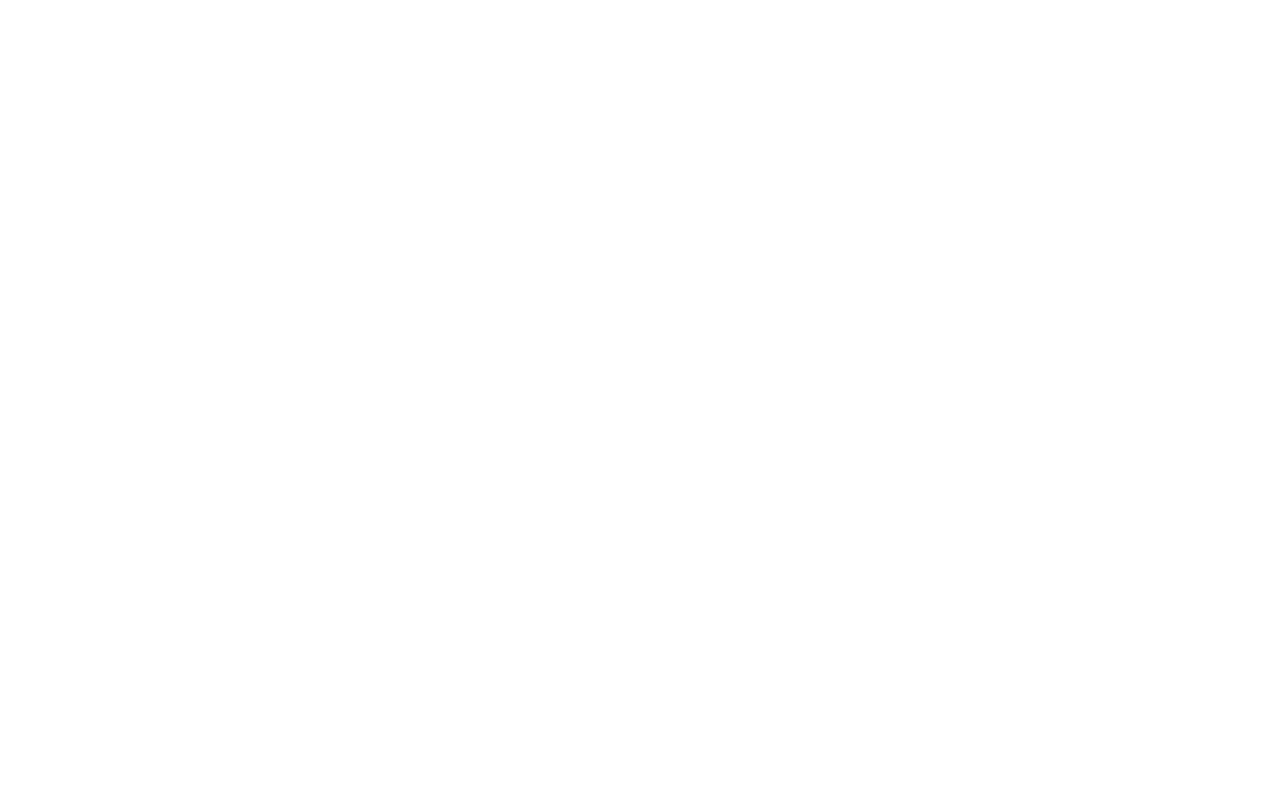
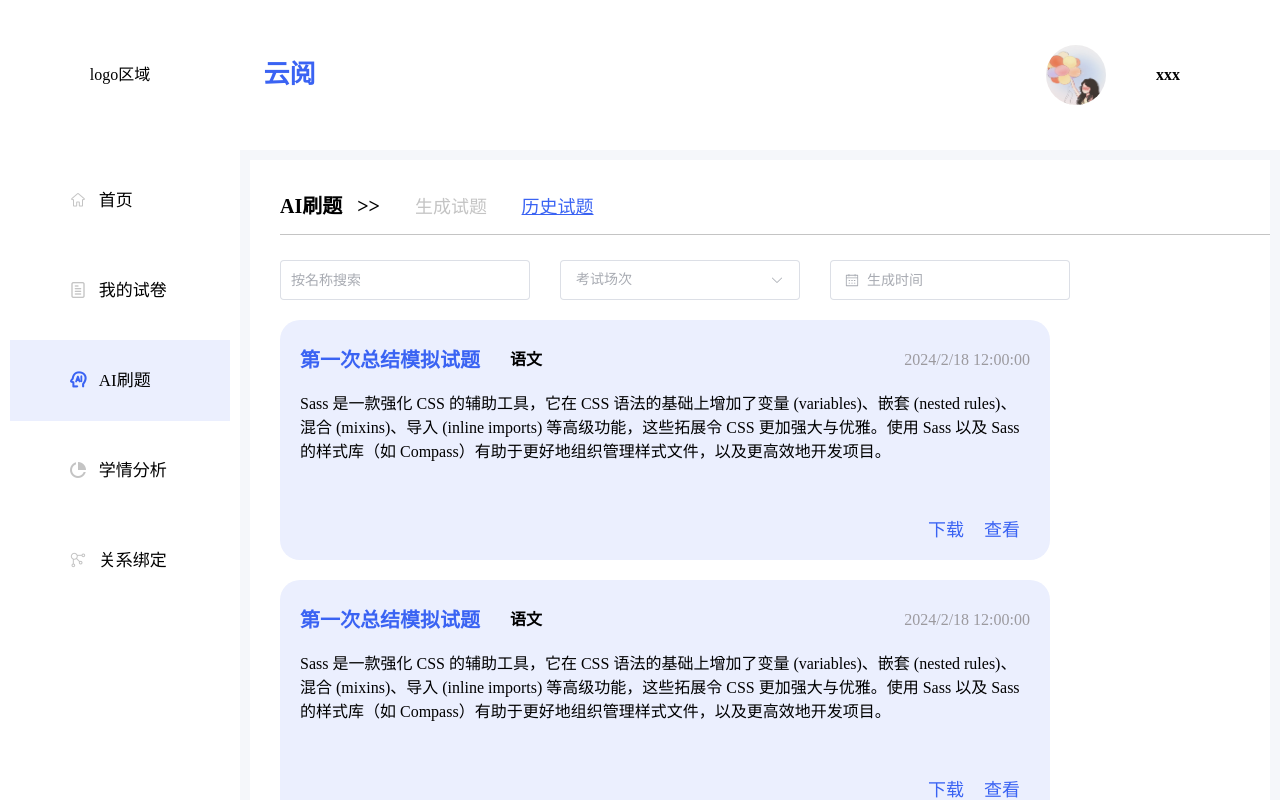
Before and after one commit to lxh0113/gradingSystem, a Vue app: page /student/ai/history in a window 1280 px wide. Before the commit this address had no page. Shown: the top 800 px of the page. Built offline with nearby package versions, Linux system fonts and the light colour scheme.

Commit message:
学生界面完成

```diff
--- a/src/router/index.js
+++ b/src/router/index.js
@@ -14,6 +14,8 @@
 import StudentPapersOn from "@/views/student/papers/components/studentPapersOn.vue"
 import StudentPapersOff from "@/views/student/papers/components/studentPapersOff.vue"
 import StudentPapersMistakes from "@/views/student/papers/components/studentPapersMistakes.vue"
+import StudentAiGenerate from "@/views/student/ai/components/studentAiGenerate.vue"
+import StudentAiHistory from "@/views/student/ai/components/studentAiHistory.vue"
 
 //parents 模块
 import ParentsHome from "@/views/parents/home/index.vue";
@@ -65,7 +67,15 @@
                 {path:'mistakes',component:StudentPapersMistakes}
               ]
             },
-            {path:'ai',component:StudentAI},
+            {
+              path:'ai',
+              component:StudentAI,
+              redirect:"/student/ai/generate",
+              children:[
+                {path:'generate',component:StudentAiGenerate},
+                {path:'history',component:StudentAiHistory}
+              ]
+            },
             {path:'analysis',component:StudentAnalysis},
             {path:'relationship',component:StudentRelationship}
           ]
--- /dev/null
+++ b/src/views/student/ai/components/studentAiGenerate.vue
@@ -0,0 +1,74 @@
+<template>
+  <div class="bigBox">
+    <div class="top">
+        <el-form label-position="left" size="large" style="min-width: 560px" label-width="120px">
+            <el-form-item label="请输入名称：">
+                <el-col>
+                    <el-input name="name" placeholder="试题名称" />
+                </el-col>
+            </el-form-item>
+            <el-form-item label="请选择科目：">
+                    <el-select name="subject" placeholder="选择科目"></el-select>
+            </el-form-item>
+            <el-form-item label="生成题目数：">
+                <el-col>
+                    <el-input name="count" placeholder="题目数量"></el-input>
+                </el-col>
+            </el-form-item>
+            <el-form-item label="上传题目材料：">
+                <el-col>
+                    <el-input placeholder="输入相关材料" rows="10" type="textarea" resize="none"/>
+                </el-col>
+            </el-form-item>
+        </el-form>
+
+    </div>
+    <div class="bottom">
+        <button>确认生成</button>
+    </div>
+  </div>
+</template>
+
+<script>
+
+</script>
+
+<style lang="scss" scoped>
+.bigBox{
+    margin-top:25px;
+
+    display: flex;
+    position: relative;
+    min-height: 685px;
+
+    .top{
+        margin-left:30px;
+    }
+
+    .bottom{
+        position: absolute;
+        display: flex;
+        justify-content: right;
+        bottom:0;
+        left:0;
+        height: 100px;
+        width: 100%;
+        background-color: #ebeffe;
+
+        button{
+            margin-right:10%;
+            height: 50px;
+            padding:0 40px 0 40px;
+            line-height: 50px;
+            margin-top:25px;
+            border-radius: 40px;
+            color:#3a63f3;
+            font-weight: bold;
+            font-size: 20px;
+            border:none;
+            background-color: #fff;
+
+        }
+    }
+}
+</style>
--- /dev/null
+++ b/src/views/student/ai/components/studentAiHistory.vue
@@ -0,0 +1,122 @@
+<template>
+  <div class="bigBox">
+    <div class="condition">
+        <el-input style="max-width: 250px;height:40px;" :prefix-icon="Search" placeholder="按名称搜索"></el-input>
+        <el-select class="m-2" placeholder="考试场次" size="large" style="width: 240px;margin-left:30px;" ></el-select>
+        <el-date-picker class="m-2" placeholder="生成时间" size="large" style="width: 240px;margin-left:30px;" ></el-date-picker>
+    </div>
+    <div class="details">
+        <div class="paper" v-for="item in 5">
+            <div class="top">
+                <div class="title">
+                    <div class="name">第一次总结模拟试题</div>
+                    <div class="subject">语文</div>
+                </div>
+                <div class="time">2024/2/18 12:00:00</div>
+            </div>
+            <div class="mid">
+                Sass 是一款强化 CSS 的辅助工具，它在 CSS 语法的基础上增加了变量 (variables)、嵌套 (nested rules)、混合 (mixins)、导入 (inline imports) 等高级功能，这些拓展令 CSS 更加强大与优雅。使用 Sass 以及 Sass 的样式库（如 Compass）有助于更好地组织管理样式文件，以及更高效地开发项目。
+            </div>
+            <div class="bottom">
+                <span>下载</span>
+                <span>查看</span>
+            </div>
+        </div>
+      </div>
+
+      <div class="page">
+        <el-pagination prev-text="上一页" next-text="下一页" :page-size="20" :pager-count="11" layout="prev, pager, next"  :total="1000" />
+      </div>
+  </div>
+</template>
+
+<script>
+
+</script>
+
+<style lang="scss" scoped>
+.bigBox{
+    margin-top:25px;
+    margin-left:30px;
+
+    .condition{
+        display: flex;
+    }
+
+    .details {
+      // background-color: pink;
+      margin-top: 20px;
+      display: flex;
+      flex-wrap: wrap;
+      justify-content: flex-start;
+
+      // justify-content: space-between; /* 将这里的 justify-content 修改为 flex-start */
+    }
+
+  .paper {
+      background-color: #ebeffe;
+      flex: 1;
+      min-width: 600px;
+      max-width: 770px;
+      height: 240px;
+      margin-bottom: 20px;
+      border-radius: 20px;
+      box-sizing: border-box;
+      padding:20px;
+      margin-right: 20px;
+
+      .top{
+        line-height: 40px;
+        display: flex;
+        justify-content: space-between;
+
+        .title{
+            display: flex;
+
+            .name {
+                color:#3A63F3;
+                font-weight: bold;
+                font-size: 20px;
+            }
+
+            .subject{
+                margin-left:30px;
+                font-weight: bold;
+            }
+        }
+
+        .time{
+            color:#9c9a9f;
+        }
+      }
+
+      .mid{
+        margin-top:10px;
+        height: 120px;
+        overflow: hidden;
+        // background: #3A63F3;
+      }
+
+      .bottom{
+        display: flex;
+        justify-content: right;
+        color:#3A63F3;
+        font-size: 18px;
+        line-height: 40px;
+
+        span{
+            margin-left: 10px;
+            margin-right: 10px;
+        }
+      }
+
+    }
+
+    .page{
+      display: flex;
+      justify-content: center;
+      align-items: center;
+    }
+
+}
+</style>
--- a/src/views/student/ai/index.vue
+++ b/src/views/student/ai/index.vue
@@ -1,15 +1,56 @@
 <template>
-  <div>
-    这是学生 ai 刷题界面
+  <div class="backBox">
+    <div style="height: 30px;width: 10%;"></div>
+    <div class="top">
+      AI刷题&nbsp;&nbsp;&nbsp;&gt;&gt;
+        <router-link to="/student/ai/generate">
+          生成试题
+        </router-link>
+        <router-link to="/student/ai/history">
+          历史试题
+        </router-link>
+    </div>
+    <div class="bottom">
+      <router-view>
+
+      </router-view>
+    </div>
   </div>
 </template>
 
 <script>
-export default {
+
+</script>
+
+<style lang="scss" scoped>
+.backBox{
+  width:100%;
+  min-height: 760px;
+  background-color: #fff;
+  box-sizing: border-box;
+  // padding:30px;
+
+
+  .top{
+    margin-left:30px;
+    font-size:20px;
+    font-weight: bold;
+    border-bottom: 1px solid #c4c4c4;
+    padding-bottom: 15px;
+
+    a{
+      color:#c4c4c4;
+      text-decoration: none;
+      margin-left: 30px;
+      font-size:18px;
+      font-weight: normal;
+    }
+
+    .router-link-active{
+      text-decoration: underline;
+      color:#3A63F3;
+    }
+  }
 
 }
-</script>
-
-<style>
-
 </style>
--- a/src/views/student/analysis/index.vue
+++ b/src/views/student/analysis/index.vue
@@ -1,15 +1,35 @@
 <template>
-  <div>
-    这是学生分析界面
+  <div class="backBox">
+    <div class="top">
+      <span>学情分析</span>
+    </div>
+    <div class="details">
+      此处尚未开发
+    </div>
   </div>
 </template>
 
 <script>
-export default {
 
-}
 </script>
 
-<style>
+<style lang="scss" scoped>
+.backBox{
+  box-sizing: border-box;
+  padding:30px;
+  width: 100%;
+  min-height: 760px;
+  background-color: #fff;
 
+  .top{
+    border-bottom: 1px solid #c4c4c4;
+
+    span{
+      display: block;
+      font-size: 20px;
+      font-weight: bold;
+      padding-bottom:20px;
+    }
+  }
+}
 </style>
--- a/src/views/student/relationship/index.vue
+++ b/src/views/student/relationship/index.vue
@@ -1,15 +1,132 @@
 <template>
-  <div>
-    这里是学生关系绑定界面
+  <div class="backBox">
+    <div class="top">
+      <span>关系绑定</span>
+    </div>
+    <div class="details">
+      <div class="paper" v-for="item in 2">
+          <div class="left">
+            <img src="../../../assets/avatar.jpeg">
+          </div>
+          <div class="right">
+            <div class="id">
+              id:xxxxxx
+            </div>
+            <div class="relationship">
+              xxx 请求和你绑定家长关系
+            </div>
+            <div class="button">
+              <button>同意</button>
+              <button>拒绝</button>
+            </div>
+          </div>
+      </div>
+    </div>
   </div>
 </template>
 
 <script>
-export default {
 
-}
 </script>
 
-<style>
+<style lang="scss" scoped>
+
+.backBox{
+  box-sizing: border-box;
+  padding:30px;
+  width: 100%;
+  min-height: 760px;
+  background-color: #fff;
+
+  .top{
+    border-bottom: 1px solid #c4c4c4;
+
+    span{
+      display: block;
+      font-size: 20px;
+      font-weight: bold;
+      padding-bottom:20px;
+    }
+  }
+
+  .details {
+      // background-color: pink;
+      margin-top: 20px;
+      display: flex;
+      flex-wrap: wrap;
+      justify-content: flex-start;
+
+      // justify-content: space-between; /* 将这里的 justify-content 修改为 flex-start */
+    }
+
+  .paper {
+      background-color: #ebeffe;
+      flex: 1;
+      display: flex;
+      min-width: 600px;
+      max-width: 700px;
+      height: 200px;
+      margin-bottom: 20px;
+      border-radius: 20px;
+      box-sizing: border-box;
+      padding:20px;
+      margin-right: 20px;
+
+
+      .left{
+        margin-left:20px;
+        display: flex;
+        justify-content: center;
+
+
+        img{
+          width:120px;
+          height: 120px;
+          border-radius: 50%;
+        }
+      }
+
+      .right{
+        flex:1;
+        margin-left:40px;
+        .id{
+          color:#3a63f3;
+          font-size: 20px;
+          font-weight: bold;
+          line-height: 60px;
+        }
+
+        .relationship{
+          font-weight: bold;
+          line-height: 60px;
+        }
+
+        .button{
+          display: flex;
+          justify-content: right;
+
+          button{
+            background-color: #fff;
+            padding:10px 30px;
+            margin-left:10px;
+            margin-right:10px;
+            border-radius: 20px;
+            border:1px solid #3a63f3;
+            font-weight: bold;
+            font-size: 16px;
+          }
+
+          button:nth-child(1){
+            color:#6cba2d;
+          }
+
+          button:nth-child(2){
+            color:#f54747;
+          }
+        }
+      }
+
+    }
+}
 
 </style>
```
